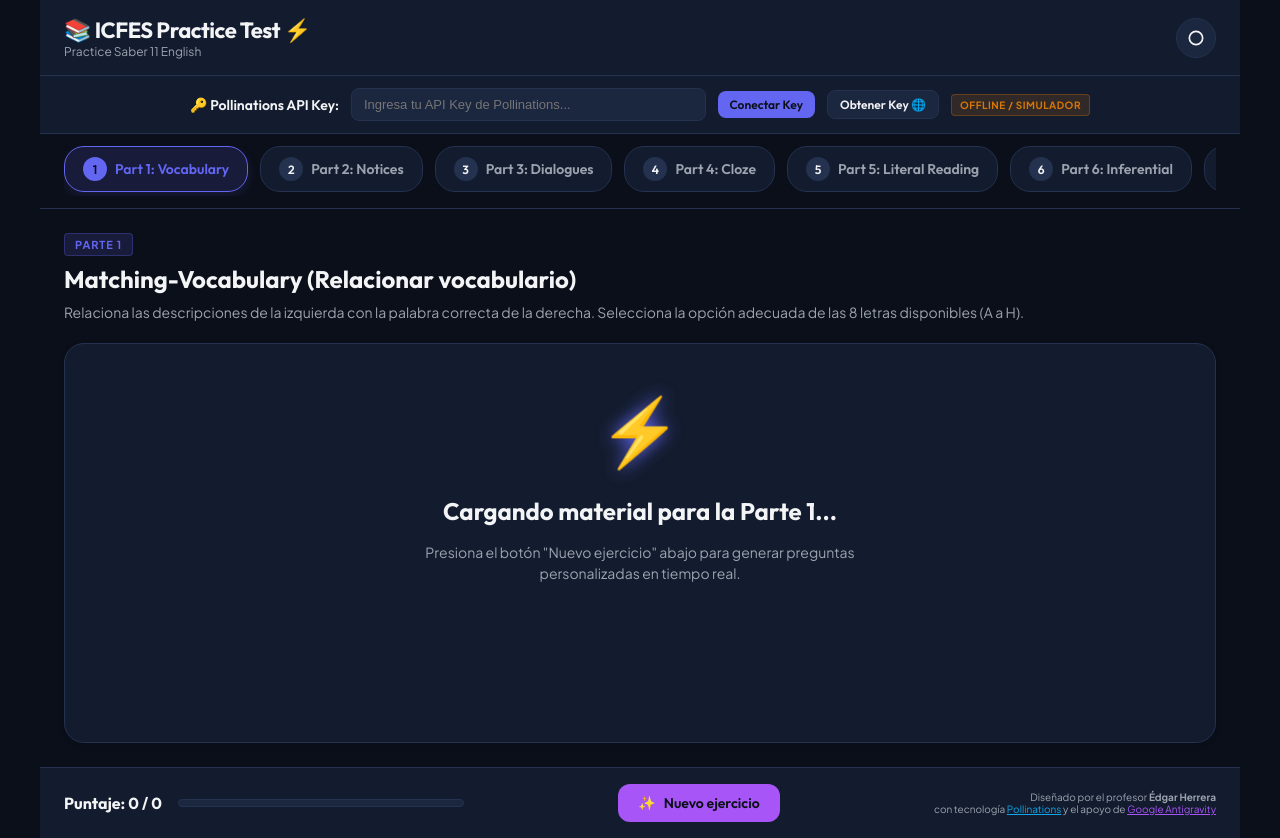
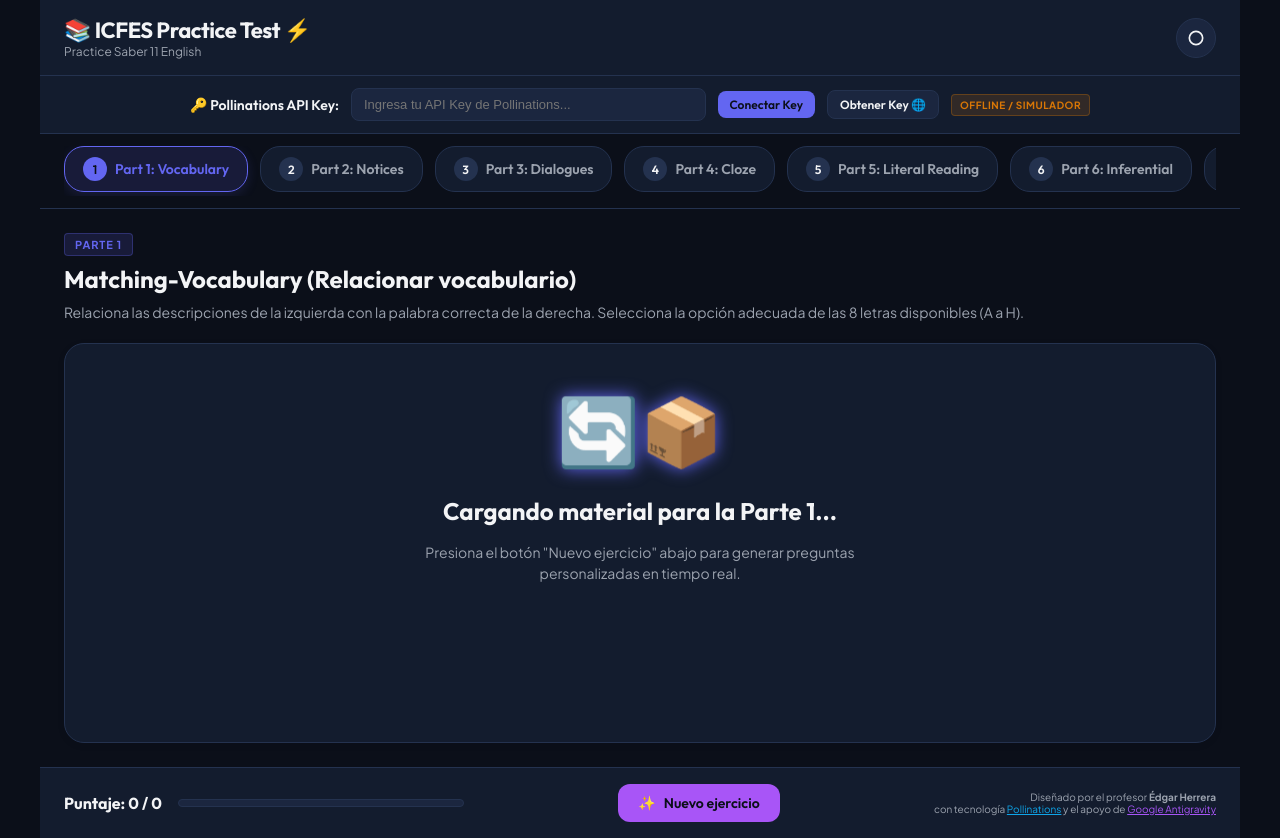
Before and after one commit to theteacherbot/ICFES-Exam-Engine, a plain HTML site: page index.html in a window 1280 px wide. Drawn offline with Linux system fonts and the light colour scheme.

Commit message:
Update welcome icon in index.html

```diff
--- a/index.html
+++ b/index.html
@@ -1361,7 +1361,7 @@
         // Reset workspace to welcome/empty state
         el.workspace.innerHTML = `
           <div class="welcome-shimmer" id="welcome-view">
-            <div class="welcome-icon">⚡</div>
+            <div class="welcome-icon">🔄📦</div>
             <h3 class="welcome-title">Cargando material para la ${info.badge}...</h3>
             <p class="welcome-text">Presiona el botón "Nuevo ejercicio" abajo para generar preguntas personalizadas en tiempo real.</p>
           </div>
```
